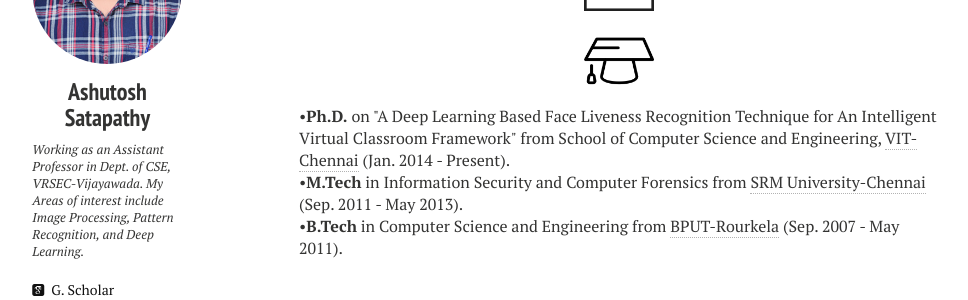
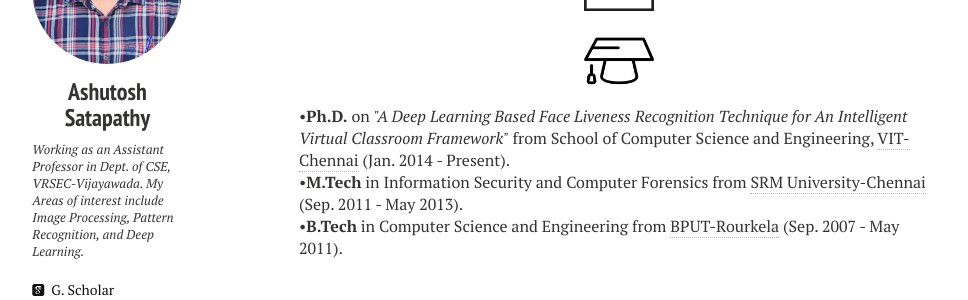
Before and after one commit to ashutoshsatapathy1990/ashutoshsatapathy1990.github.io, a Jekyll site: the page built from cv.md, in a window 1280 px wide. Shown: the part 212-512 px from the top of the page, without its empty margins (21-989 px from the left). Built offline with Jekyll 4.4.1, drawn with Linux system fonts in a browser that asks for light colours; nearby versions of some CDN libraries.

Commit message:
Update cv.html

```diff
--- a/_layouts/cv.html
+++ b/_layouts/cv.html
@@ -47,7 +47,7 @@
     <p align="center" class=bottom-small><img src="{{ site.url }}/images/CV/business.png" alt="Work Experience" width="70" height="70"></p>
 
     <p align="center" class=bottom-small><img src="{{ site.url }}/images/CV/study2.png" alt="Education" width="70" height="70"></p>
-    <p align="left">&#8226<strong>Ph.D.</strong> on "A Deep Learning Based Face Liveness Recognition Technique for An Intelligent Virtual Classroom Framework" from School of Computer Science and Engineering, <a href="http://chennai.vit.ac.in/" target="_blank">VIT-Chennai</a> (Jan. 2014 - Present).</p>
+    <p align="left">&#8226<strong>Ph.D.</strong> on <i>"A Deep Learning Based Face Liveness Recognition Technique for An Intelligent Virtual Classroom Framework"</i> from School of Computer Science and Engineering, <a href="http://chennai.vit.ac.in/" target="_blank">VIT-Chennai</a> (Jan. 2014 - Present).</p>
     <p align="left">&#8226<strong>M.Tech</strong> in Information Security and Computer Forensics from <a href="http://www.srmuniv.ac.in/" target="_blank">SRM University-Chennai</a> (Sep. 2011 - May 2013).</p>
     <p align="left" class="bottom-three">&#8226<strong>B.Tech</strong> in Computer Science and Engineering from <a href="http://www.bput.ac.in/" target="_blank">BPUT-Rourkela</a> (Sep. 2007 - May 2011).</p>
 
```
